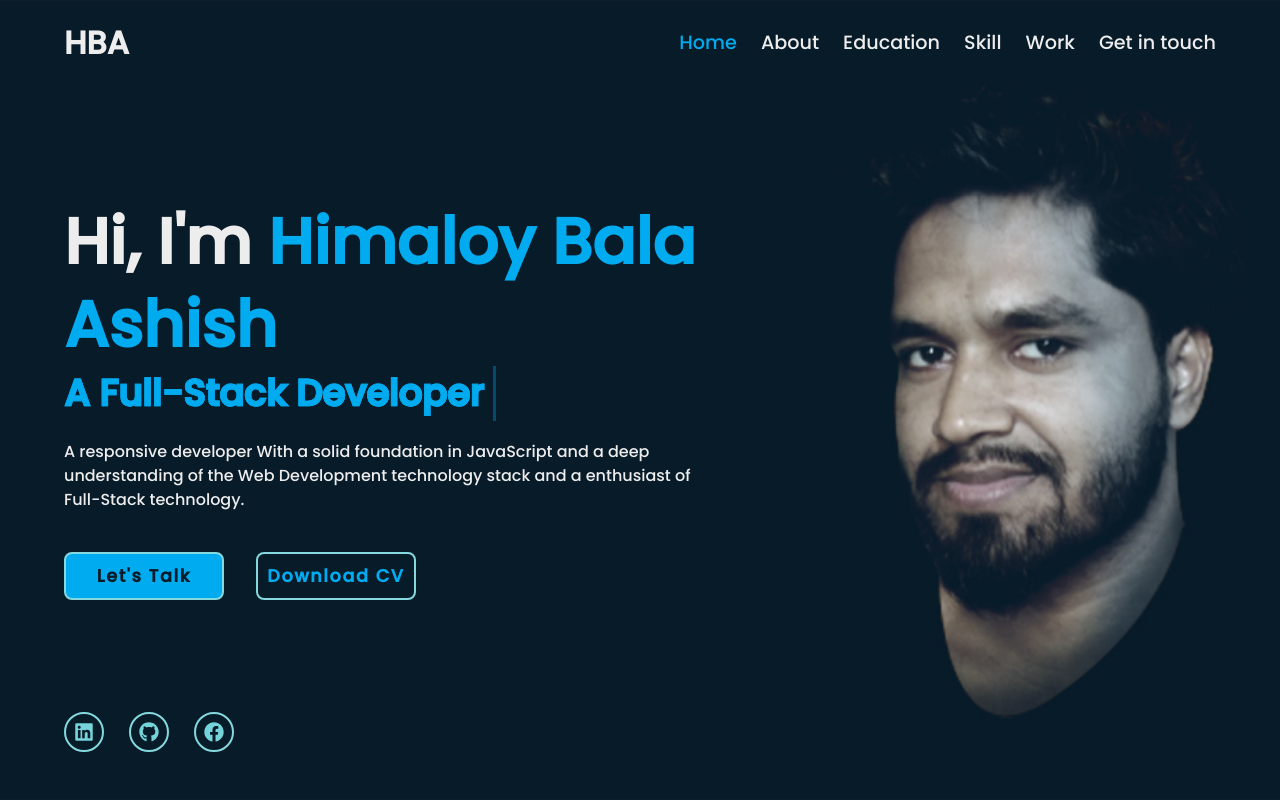
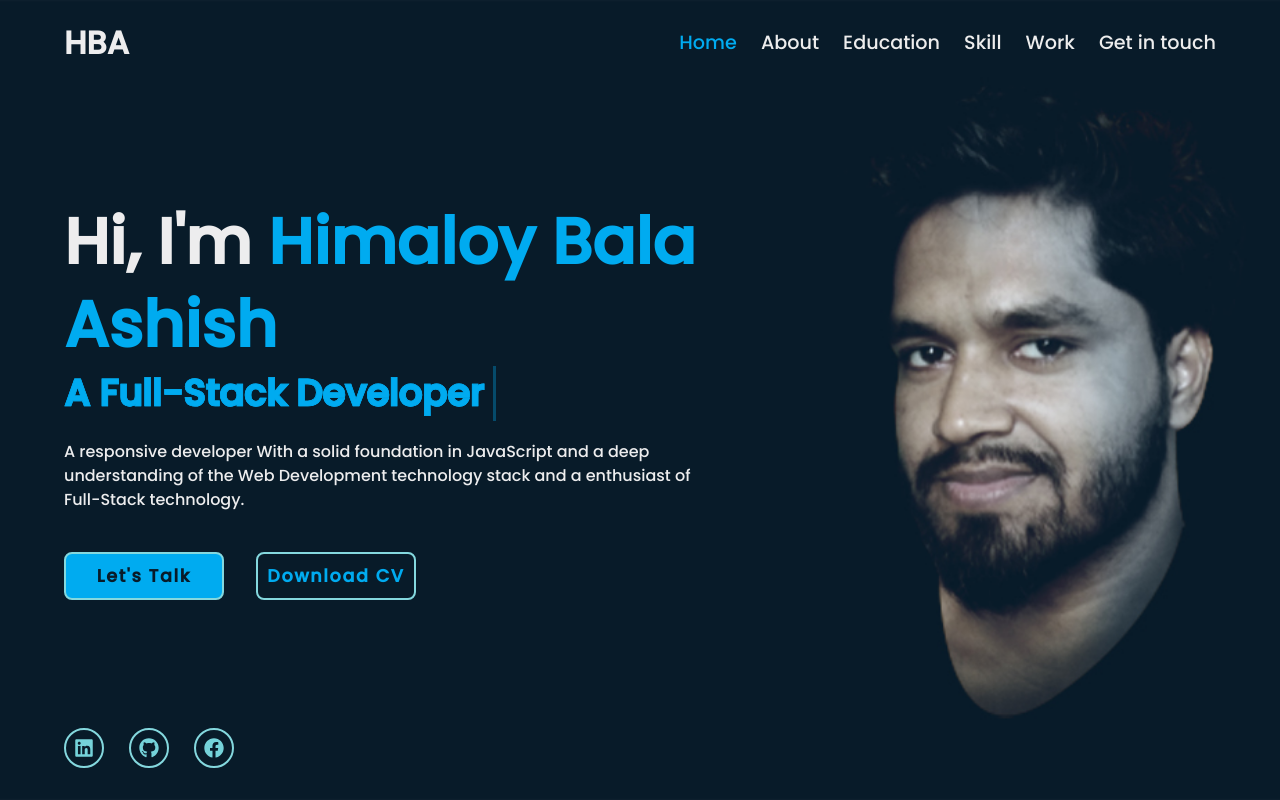
Before and after one commit to HimaloyAshis/portfolio-ab, a React (Vite) app: page / in a window 1280 px wide. Shown: the top 800 px of the page. Built offline with nearby package versions, Linux system fonts and the light colour scheme.

Commit message:
btn solved

```diff
--- a/src/Page/Home/Home.css
+++ b/src/Page/Home/Home.css
@@ -195,7 +195,7 @@
 
 .social {
     position: absolute;
-    bottom: 3rem;
+    bottom: 2rem;
     width: 170px;
     /* background: red; */
     display: flex;
```
